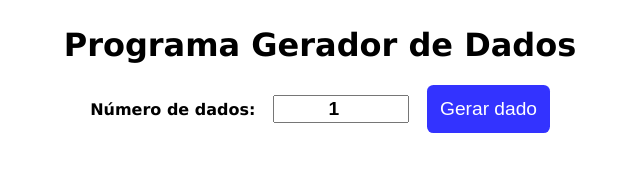
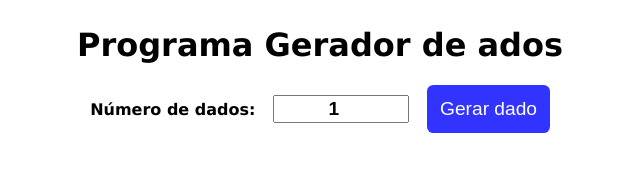
Before and after one commit to NauaWK/Gerador_de_Dados, a plain HTML site: page index.html in a window 1280 px wide. Shown: the whole page, without its empty margins (320-960 px from the left). Drawn offline with Linux system fonts and the light colour scheme.

Commit message:
Update index.html

```diff
--- a/index.html
+++ b/index.html
@@ -8,7 +8,7 @@
 </head>
 <body>
     <div id="mainContainer">
-        <h1>Programa Gerador de Dados</h1>
+        <h1>Programa Gerador de ados</h1>
         <label id="numOfDicesLabel">Número de dados:</label>
         <input type="number" id="numOfDicesInput" value="1" min="1" max="100">
         <button id="rollDiceBtn" onclick="rollDice()">Gerar dado</button>
```
